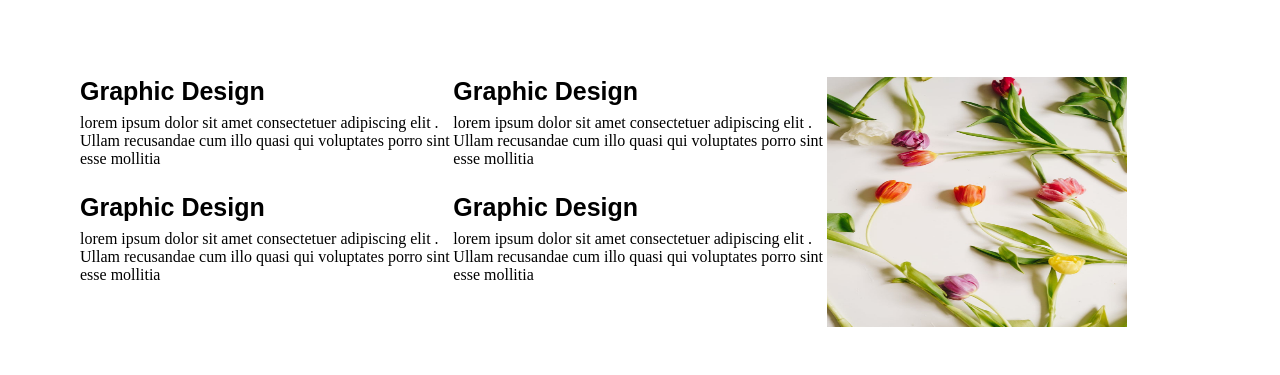
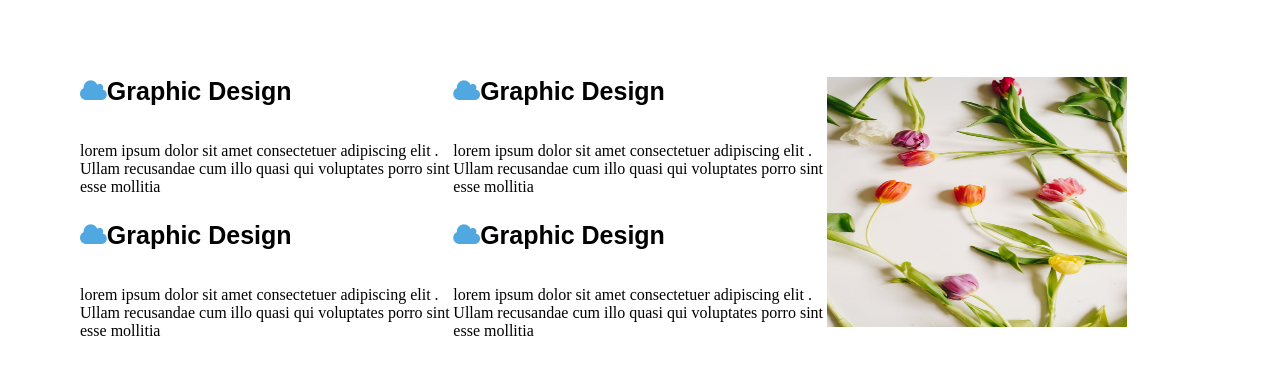
Before and after one commit to C5-HussamAlkhalaileh/HTML_Slicing, a plain HTML site: page 07-services/index.html in a window 1280 px wide. Shown: the part 189-564 px from the top of the page. Drawn offline with Linux system fonts and the light colour scheme.

Commit message:
add icons 07services

```diff
--- a/07-services/index.html
+++ b/07-services/index.html
@@ -5,6 +5,7 @@
     <meta http-equiv="X-UA-Compatible" content="IE=edge" />
     <meta name="viewport" content="width=device-width, initial-scale=1.0" />
     <title>07-services</title>
+    <link rel="stylesheet" href="https://cdnjs.cloudflare.com/ajax/libs/font-awesome/4.7.0/css/font-awesome.min.css">
     <link rel="stylesheet" href="style.css" />
   </head>
   <body>
@@ -17,7 +18,9 @@
       <div class="div-topic">
         <div>
           <div class="div-sub-topic">
-            <h3>Graphic Design </h3>
+
+            <i class="fa-solid fa-leaf-maple"></i>
+            <h3><i class="fa fa-cloud"></i>Graphic Design </h3>
             <p>
               lorem ipsum dolor sit amet consectetuer adipiscing elit . Ullam
               recusandae cum illo quasi qui voluptates porro sint esse mollitia
@@ -25,7 +28,8 @@
           </div>
 
           <div>
-            <h3>Graphic Design </h3>
+
+            <h3><i class="fa fa-cloud"></i>Graphic Design </h3>
             <p>
               lorem ipsum dolor sit amet consectetuer adipiscing elit . Ullam
               recusandae cum illo quasi qui voluptates porro sint esse mollitia
@@ -34,7 +38,7 @@
         </div>
         <div>
             <div class="div-sub-topic">
-                <h3>Graphic Design </h3>
+                <h3><i class="fa fa-cloud"></i>Graphic Design </h3>
                 <p>
                   lorem ipsum dolor sit amet consectetuer adipiscing elit . Ullam
                   recusandae cum illo quasi qui voluptates porro sint esse mollitia
@@ -42,7 +46,7 @@
               </div>
 
               <div>
-                <h3>Graphic Design </h3>
+                <h3><i class="fa fa-cloud"></i>Graphic Design </h3>
                 <p>
                   lorem ipsum dolor sit amet consectetuer adipiscing elit . Ullam
                   recusandae cum illo quasi qui voluptates porro sint esse mollitia
--- a/07-services/style.css
+++ b/07-services/style.css
@@ -41,3 +41,8 @@ img {
   width: 300px;
   height: 250px;
 }
+i{
+  color: #51a8e0;
+  margin-bottom: 30px;
+
+}
```
